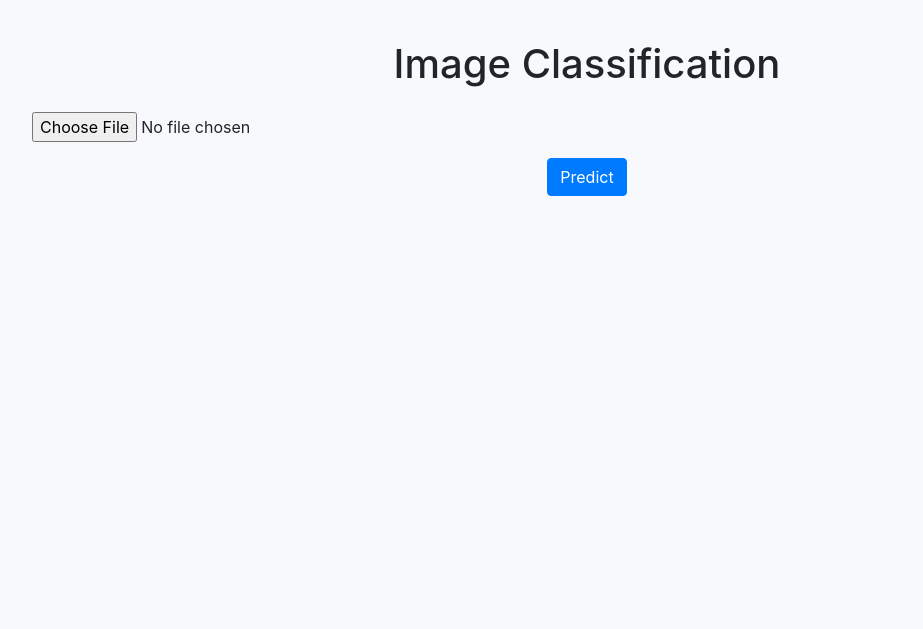
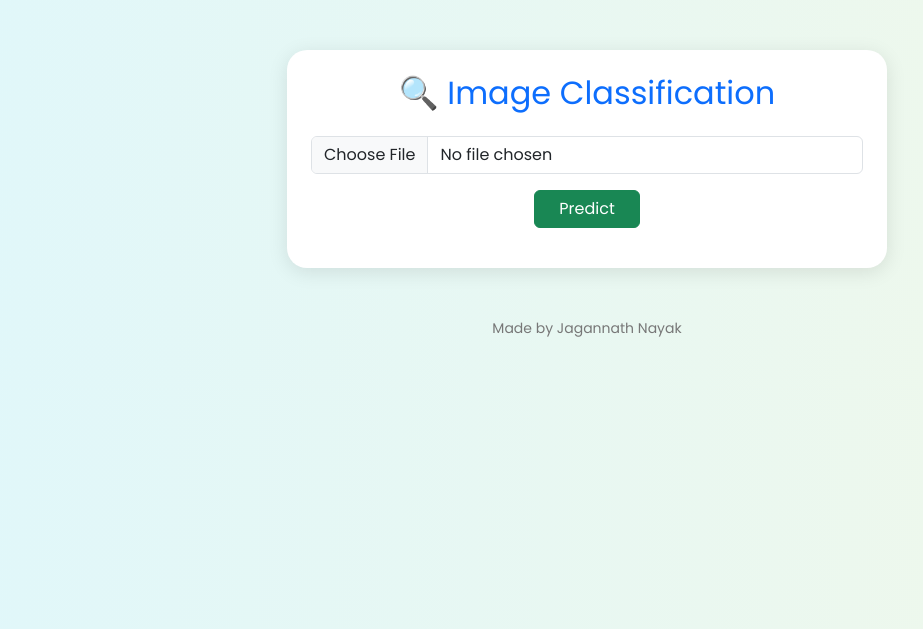
Before and after one commit to jagannath-nayak/Kidney-Disease-Classification-MLflow-DVC, a Flask app: page / in a window 1280 px wide. Shown: the top 629 px of the page, without its empty margins (53-976 px from the left). Run offline with Flask 3, Linux system fonts and the light colour scheme; some libraries are stand-ins or nearby versions.

Commit message:
updated index.html

```diff
--- a/templates/index.html
+++ b/templates/index.html
@@ -2,56 +2,87 @@
 <html lang="en">
 <head>
   <meta charset="UTF-8">
-    <title>Image Classification</title>
+  <title>Image Classifier</title>
   <meta name="viewport" content="width=device-width, initial-scale=1">
 
-    <!-- Bootstrap 4 -->
-    <link rel="stylesheet" href="https://maxcdn.bootstrapcdn.com/bootstrap/4.5.2/css/bootstrap.min.css">
+  <!-- Bootstrap 5 -->
+  <link href="https://cdn.jsdelivr.net/npm/bootstrap@5.3.0/dist/css/bootstrap.min.css" rel="stylesheet">
+  <!-- Google Fonts -->
+  <link href="https://fonts.googleapis.com/css2?family=Poppins:wght@400;600&display=swap" rel="stylesheet">
 
   <style>
     body {
-            background-color: #f7f9fc;
-            padding-top: 40px;
+      font-family: 'Poppins', sans-serif;
+      background: linear-gradient(to right, #e0f7fa, #f1f8e9);
+      padding: 50px 20px;
     }
+
+    .card {
+      border: none;
+      border-radius: 20px;
+      box-shadow: 0 4px 20px rgba(0, 0, 0, 0.1);
+    }
+
     .preview-img {
       max-width: 100%;
       max-height: 300px;
-            margin-top: 20px;
+      margin: 20px auto;
+      display: none;
+      border-radius: 10px;
+      transition: transform 0.3s ease;
     }
-        .result-box {
-            margin-top: 30px;
-            background-color: #fff;
-            border: 1px solid #ddd;
-            padding: 15px;
-            border-radius: 8px;
-            box-shadow: 0 2px 6px rgba(0,0,0,0.1);
+
+    .preview-img:hover {
+      transform: scale(1.02);
     }
-        .loading {
+
+    .spinner-border {
       display: none;
-            font-weight: bold;
+    }
+
+    #result {
+      white-space: pre-wrap;
+      text-align: left;
+    }
+
+    footer {
+      margin-top: 50px;
+      text-align: center;
+      font-size: 14px;
+      color: #777;
     }
   </style>
 </head>
+
 <body>
 
-<div class="container text-center">
-    <h1 class="mb-4">Image Classification</h1>
+  <div class="container">
+    <div class="card p-4 mx-auto" style="max-width: 600px;">
+      <h2 class="text-center mb-4 text-primary">🔍 Image Classification</h2>
 
-    <div class="form-group">
-        <input type="file" id="imageInput" class="form-control-file">
-        <img id="preview" class="preview-img" style="display:none;" />
+      <div class="mb-3">
+        <input class="form-control" type="file" id="imageInput">
       </div>
 
-    <button id="predictBtn" class="btn btn-primary">Predict</button>
+      <img id="preview" class="preview-img" />
 
-    <div class="loading mt-3" id="loading">Loading...</div>
-
-    <div class="result-box mt-3" id="result" style="display:none;"></div>
+      <div class="text-center">
+        <button id="predictBtn" class="btn btn-success px-4">Predict</button>
       </div>
 
-<!-- jQuery + Bootstrap JS -->
-<script src="https://code.jquery.com/jquery-3.5.1.min.js"></script>
-<script src="https://cdn.jsdelivr.net/npm/bootstrap@4.5.2/dist/js/bootstrap.bundle.min.js"></script>
+      <div class="text-center mt-3">
+        <div class="spinner-border text-primary" role="status" id="loading"></div>
+      </div>
+
+      <div class="result-box mt-4" id="result" style="display:none;"></div>
+    </div>
+  </div>
+
+  <footer>Made by Jagannath Nayak</footer>
+
+  <!-- jQuery + Bootstrap Bundle JS -->
+  <script src="https://code.jquery.com/jquery-3.7.1.min.js"></script>
+  <script src="https://cdn.jsdelivr.net/npm/bootstrap@5.3.0/dist/js/bootstrap.bundle.min.js"></script>
 
   <script>
     let base64Image = "";
@@ -62,7 +93,7 @@
         const reader = new FileReader();
         reader.onload = function (e) {
           base64Image = e.target.result.split(',')[1];
-                $("#preview").attr("src", e.target.result).show();
+          $("#preview").attr("src", e.target.result).fadeIn();
         };
         reader.readAsDataURL(file);
       }
@@ -84,11 +115,12 @@
         data: JSON.stringify({ image: base64Image }),
         success: function (response) {
           $("#loading").hide();
-                $("#result").html("<pre>" + JSON.stringify(response, null, 2) + "</pre>").show();
+          $("#result").html("<div class='alert alert-info'><strong>Prediction Result:</strong><br>" +
+            JSON.stringify(response, null, 2) + "</div>").fadeIn();
         },
         error: function () {
           $("#loading").hide();
-                $("#result").html("<p class='text-danger'>Error occurred while predicting.</p>").show();
+          $("#result").html("<div class='alert alert-danger'>❌ Error occurred while predicting.</div>").fadeIn();
         }
       });
     });
```
Also changed, not shown: 1 other file. Lines whose indentation alone changed are shown as unchanged.
